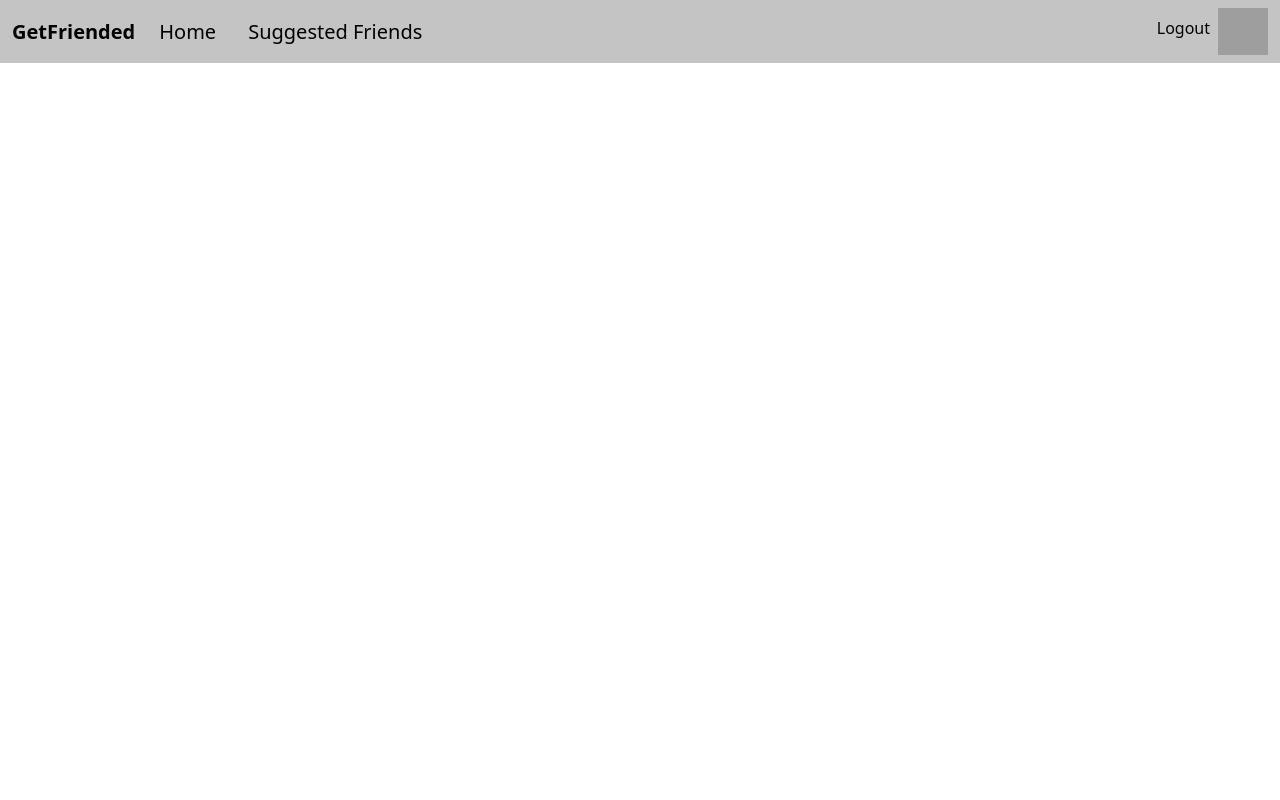
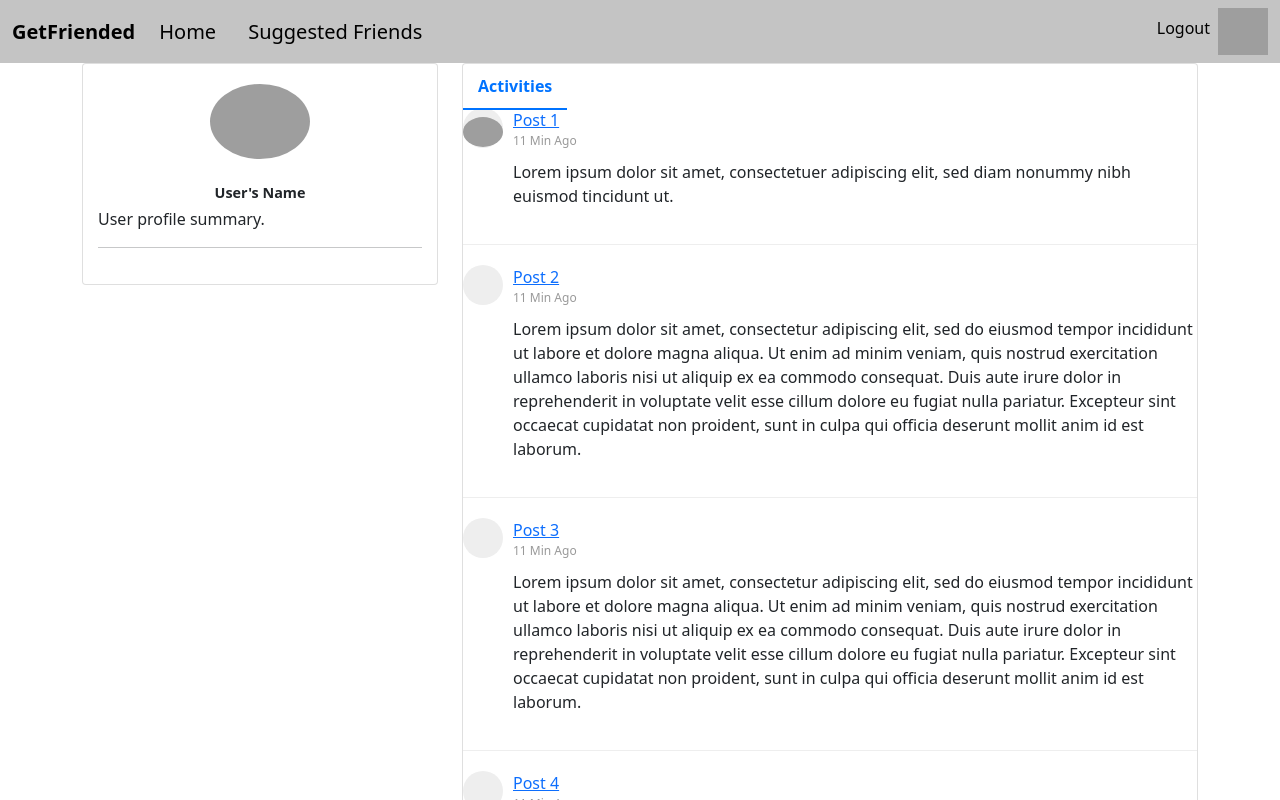
Before and after one commit to sporkupine/GetFriended, an Angular app: page /user/1 in a window 1280 px wide. Before the commit this address led to /. Shown: the top 800 px of the page. Built offline with nearby package versions, Linux system fonts and the light colour scheme; grey boxes are pictures that could not be loaded.

Commit message:
worked on suggested friends component

```diff
--- a/angular.json
+++ b/angular.json
@@ -1,5 +1,8 @@
 {
   "$schema": "./node_modules/@angular/cli/lib/config/schema.json",
+  "cli": {
+    "analytics": "4cd5403a-bf1a-428a-b36d-5ea873838786"
+  },
   "version": 1,
   "newProjectRoot": "projects",
   "projects": {
--- a/src/app/app-routing.module.ts
+++ b/src/app/app-routing.module.ts
@@ -11,6 +11,7 @@ const routes: Routes = [
   { path: 'suggested-friends', component: SuggestedFriendsComponent },
   { path: 'profile', component: ProfileComponent },
   { path: 'auth', component: AuthComponent},
+  { path: 'user/:id', component: ProfileComponent }
 ];
 
 @NgModule({
--- a/src/app/profile/profile.component.html
+++ b/src/app/profile/profile.component.html
@@ -1,44 +1,49 @@
 <div class="container">
-
   <div class="row">
     <div class="col-md-4 mb30">
       <div class="card">
-
         <div class="card-content pt20 pb20 profile-header">
-                    <img src="https://bootdey.com/img/Content/avatar/avatar6.png" alt="" class="img-fluid rounded-circle">
-                    <h4 class="card-title text-center mb20"> User's Name </h4>
-                    <p>
-                        User profile summary.
-
-                    </p>
-                    <hr>
+          <img
+            src="https://bootdey.com/img/Content/avatar/avatar6.png"
+            alt=""
+            class="img-fluid rounded-circle"
+          />
+          <h4 class="card-title text-center mb20">User's Name</h4>
+          <p>User profile summary.</p>
+          <hr />
         </div>
 
         <!--Posts Section Starts Here-->
-
       </div>
     </div>
     <div class="col-md-8 mb30">
       <div class="card">
         <div>
           <ul class="nav tabs-admin" role="tablist">
-                        <li role="presentation" class="nav-item"><a class="nav-link active" href="#">Activities</a></li>
+            <li role="presentation" class="nav-item">
+              <a class="nav-link active" href="#">Activities</a>
+            </li>
           </ul>
           <div>
             <div class="tab-pane active show">
               <ul class="activity-list list-unstyled">
                 <li class="clearfix">
                   <div class="float-left">
-                                        <a href="#"><img src="https://bootdey.com/img/Content/avatar/avatar6.png" alt="" class="img-fluid rounded-circle"></a>
+                    <a href="#"
+                      ><img
+                        src="https://bootdey.com/img/Content/avatar/avatar6.png"
+                        alt=""
+                        class="img-fluid rounded-circle"
+                    /></a>
                   </div>
                   <div class="act-content">
                     <div class="font400">
-
                       <a href="#" class="font600">Post 1</a>
                     </div>
                     <span class="text-small">11 Min Ago</span>
                     <p class="mb0">
-                                            Lorem ipsum dolor sit amet, consectetuer adipiscing elit, sed diam nonummy nibh euismod tincidunt ut.
+                      Lorem ipsum dolor sit amet, consectetuer adipiscing elit,
+                      sed diam nonummy nibh euismod tincidunt ut.
                     </p>
                   </div>
                 </li>
@@ -48,17 +53,20 @@
                   </div>
                   <div class="act-content">
                     <div class="font400">
-
                       <a href="#" class="font600">Post 2</a>
-
                     </div>
                     <span class="text-small">11 Min Ago</span>
 
                     <p>
-                                            Lorem ipsum dolor sit amet, consectetur adipiscing elit, sed do eiusmod tempor incididunt ut labore et dolore magna aliqua. Ut enim ad minim veniam, quis nostrud exercitation ullamco laboris nisi ut aliquip ex ea commodo consequat. Duis aute irure dolor in reprehenderit in voluptate velit esse cillum dolore eu fugiat nulla pariatur. Excepteur sint occaecat cupidatat non proident, sunt in culpa qui officia deserunt mollit anim id est laborum.
-
+                      Lorem ipsum dolor sit amet, consectetur adipiscing elit,
+                      sed do eiusmod tempor incididunt ut labore et dolore magna
+                      aliqua. Ut enim ad minim veniam, quis nostrud exercitation
+                      ullamco laboris nisi ut aliquip ex ea commodo consequat.
+                      Duis aute irure dolor in reprehenderit in voluptate velit
+                      esse cillum dolore eu fugiat nulla pariatur. Excepteur
+                      sint occaecat cupidatat non proident, sunt in culpa qui
+                      officia deserunt mollit anim id est laborum.
                     </p>
-
                   </div>
                 </li>
                 <li class="clearfix">
@@ -67,17 +75,20 @@
                   </div>
                   <div class="act-content">
                     <div class="font400">
-
                       <a href="#" class="font600">Post 3</a>
-
                     </div>
                     <span class="text-small">11 Min Ago</span>
 
                     <p>
-                                            Lorem ipsum dolor sit amet, consectetur adipiscing elit, sed do eiusmod tempor incididunt ut labore et dolore magna aliqua. Ut enim ad minim veniam, quis nostrud exercitation ullamco laboris nisi ut aliquip ex ea commodo consequat. Duis aute irure dolor in reprehenderit in voluptate velit esse cillum dolore eu fugiat nulla pariatur. Excepteur sint occaecat cupidatat non proident, sunt in culpa qui officia deserunt mollit anim id est laborum.
-
+                      Lorem ipsum dolor sit amet, consectetur adipiscing elit,
+                      sed do eiusmod tempor incididunt ut labore et dolore magna
+                      aliqua. Ut enim ad minim veniam, quis nostrud exercitation
+                      ullamco laboris nisi ut aliquip ex ea commodo consequat.
+                      Duis aute irure dolor in reprehenderit in voluptate velit
+                      esse cillum dolore eu fugiat nulla pariatur. Excepteur
+                      sint occaecat cupidatat non proident, sunt in culpa qui
+                      officia deserunt mollit anim id est laborum.
                     </p>
-
                   </div>
                 </li>
                 <li class="clearfix">
@@ -86,24 +97,26 @@
                   </div>
                   <div class="act-content">
                     <div class="font400">
-
                       <a href="#" class="font600">Post 4</a>
-
                     </div>
                     <span class="text-small">11 Min Ago</span>
 
                     <p>
-                                            Lorem ipsum dolor sit amet, consectetur adipiscing elit, sed do eiusmod tempor incididunt ut labore et dolore magna aliqua. Ut enim ad minim veniam, quis nostrud exercitation ullamco laboris nisi ut aliquip ex ea commodo consequat. Duis aute irure dolor in reprehenderit in voluptate velit esse cillum dolore eu fugiat nulla pariatur. Excepteur sint occaecat cupidatat non proident, sunt in culpa qui officia deserunt mollit anim id est laborum.
-
+                      Lorem ipsum dolor sit amet, consectetur adipiscing elit,
+                      sed do eiusmod tempor incididunt ut labore et dolore magna
+                      aliqua. Ut enim ad minim veniam, quis nostrud exercitation
+                      ullamco laboris nisi ut aliquip ex ea commodo consequat.
+                      Duis aute irure dolor in reprehenderit in voluptate velit
+                      esse cillum dolore eu fugiat nulla pariatur. Excepteur
+                      sint occaecat cupidatat non proident, sunt in culpa qui
+                      officia deserunt mollit anim id est laborum.
                     </p>
-
                   </div>
                 </li>
               </ul>
             </div>
           </div>
         </div>
-
       </div>
     </div>
   </div>
--- a/src/app/profile/profile.component.ts
+++ b/src/app/profile/profile.component.ts
@@ -1,4 +1,5 @@
 import { Component, OnInit } from '@angular/core';
+import { UserService } from '../shared/user.service';
 
 @Component({
   selector: 'app-profile',
@@ -7,9 +8,13 @@ import { Component, OnInit } from '@angular/core';
 })
 export class ProfileComponent implements OnInit {
 
-  constructor() { }
+
+  constructor(private userService: UserService) {
+    this.userService.getUsers()
+  }
 
   ngOnInit(): void {
+    this.userService.getUsers()
   }
 
 }
--- a/src/app/shared/user.model.ts
+++ b/src/app/shared/user.model.ts
@@ -1,4 +1,5 @@
 export interface User {
+  id: number,
   name: string,
   imagePath: string,
   bio: string,
--- /dev/null
+++ b/src/app/shared/user.service.ts
@@ -0,0 +1,34 @@
+import { Injectable } from '@angular/core';
+import { User } from './user.model';
+
+@Injectable({
+  providedIn: 'root'
+})
+export class UserService {
+  constructor() { }
+
+  users: User[] = [
+    {
+      id: 1,
+      name: 'TheUltimateWarrior@hotmail.com',
+      imagePath: 'https://www.biography.com/.image/t_share/MTgwNzg0MTk2OTQ2NTY4NTUy/ultimate-warrior-03.jpg',
+      bio: 'I like to Gorilla Press my enemis for Breakfast',
+    },
+    {
+      id: 2,
+      name: 'TheRealBobaFett@gmail.com',
+      imagePath: 'https://nypost.com/wp-content/uploads/sites/2/2021/09/book-of-boba-fett-key-art.jpg?quality=80&strip=all',
+      bio: '....as you wish..',
+    },
+    {
+      id: 3,
+      name: 'MrWolfman@gmail.com',
+      imagePath: 'https://i.pinimg.com/originals/4c/75/8a/4c758a89ee726431a8902e01b008dd7a.jpg',
+      bio: 'I love beef Chowmein',
+    },
+  ];
+
+  getUsers() {
+    return this.users.slice();
+  }
+}
--- a/src/app/suggested-friends/suggested-friends.component.html
+++ b/src/app/suggested-friends/suggested-friends.component.html
@@ -1 +1,14 @@
-<p>suggested-friends works!</p>
+<div class="container">
+  <div class="row">
+    <div class="col-md-6" *ngFor="let user of users">
+      <div class="card" style="width: 18rem;">
+      <img [src]="user.imagePath" class="card-img-top" alt="...">
+      <div class="card-body">
+      <h5 class="card-title">{{user.name}}</h5>
+      <p class="card-text">{{user.bio}}</p>
+      <button class="btn btn-primary" (click)="onViewProfile(user.id)">Go to Profile</button>
+  </div>
+</div>
+    </div>
+  </div>
+</div>
--- a/src/app/suggested-friends/suggested-friends.component.ts
+++ b/src/app/suggested-friends/suggested-friends.component.ts
@@ -1,4 +1,7 @@
 import { Component, OnInit } from '@angular/core';
+import { Router } from '@angular/router';
+import { User } from '../shared/user.model';
+import { UserService } from '../shared/user.service';
 
 @Component({
   selector: 'app-suggested-friends',
@@ -7,9 +10,16 @@ import { Component, OnInit } from '@angular/core';
 })
 export class SuggestedFriendsComponent implements OnInit {
 
-  constructor() { }
+  users: User[];
+
+  constructor(private userService: UserService, private router: Router) { }
 
   ngOnInit(): void {
+    this.users = this.userService.getUsers();
+  }
+
+  onViewProfile(id: number) {
+    this.router.navigate(['/user/'+id]);
   }
 
 }
```
Also changed, not shown: 1 other file (tests, documents, lock files or other folders). Lines whose indentation alone changed are shown as unchanged.
